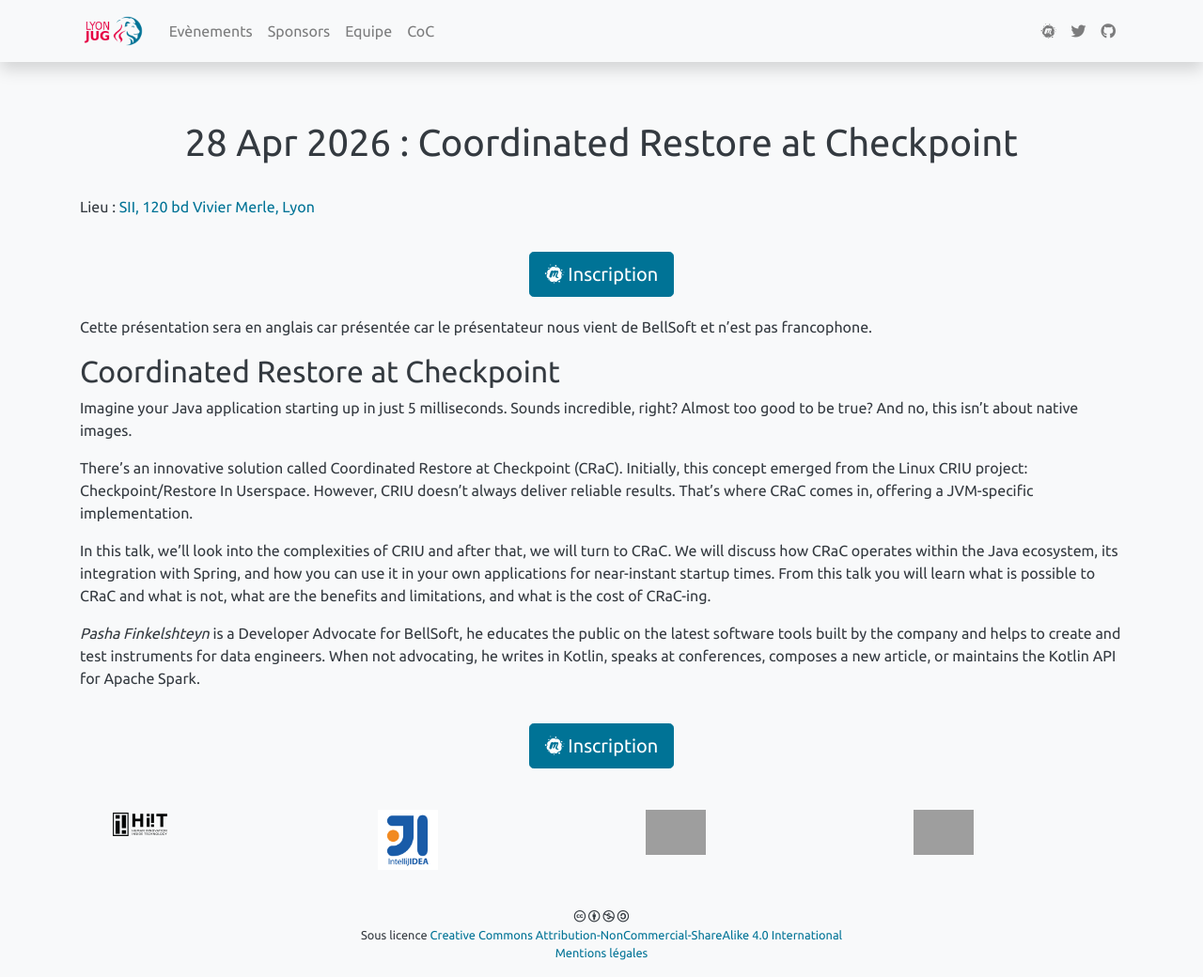
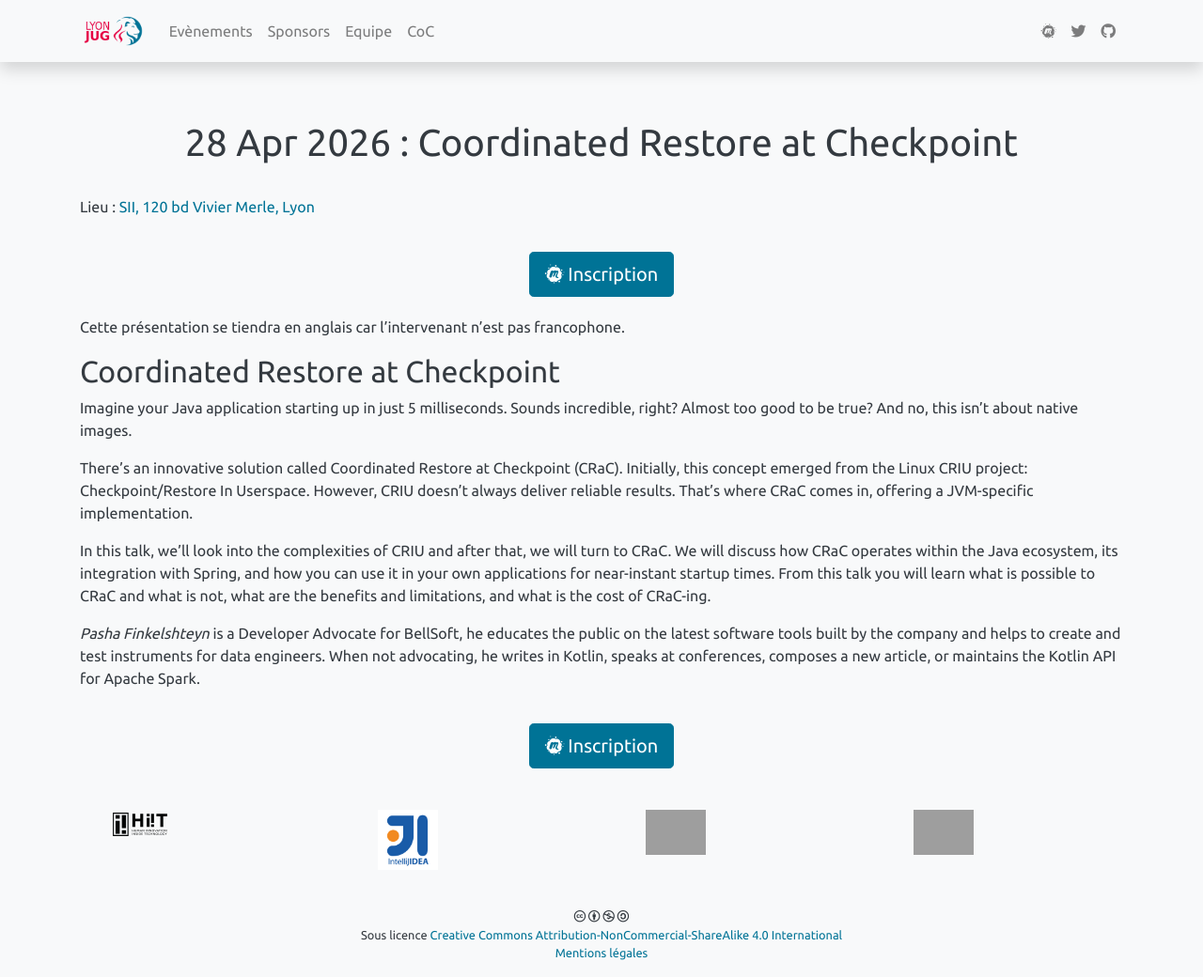
Before and after one commit to lyonjug/lyonjug.org, a Jekyll site: the page built from _posts/2026-04-28-cracing.md, in a window 1280 px wide and 1040 px high. Shown: the whole window at 94% size. Built offline with Jekyll 4.4.1, drawn with Linux system fonts in a browser that asks for light colours; grey boxes are pictures that could not be loaded.

Commit message:
2026-04-28 rephrase lang warning

```diff
--- a/_posts/2026-04-28-cracing.md
+++ b/_posts/2026-04-28-cracing.md
@@ -5,7 +5,7 @@ address-link: "https://maps.app.goo.gl/VNwKorUDmgiMvDax7"
 meetup-event-id: "314383740"
 ---
 
-Cette présentation sera en anglais car présentée car le présentateur nous vient de BellSoft et n'est pas francophone.
+Cette présentation se tiendra en anglais car l'intervenant n'est pas francophone.
 
 ## Coordinated Restore at Checkpoint
 
```
